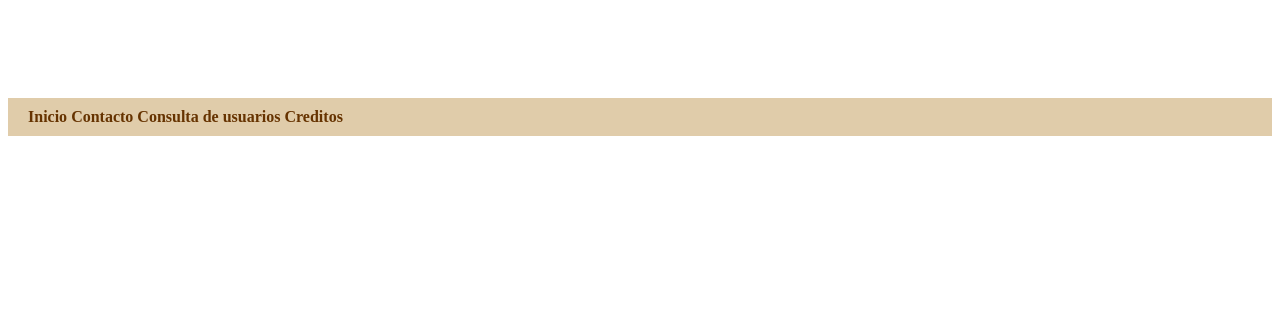
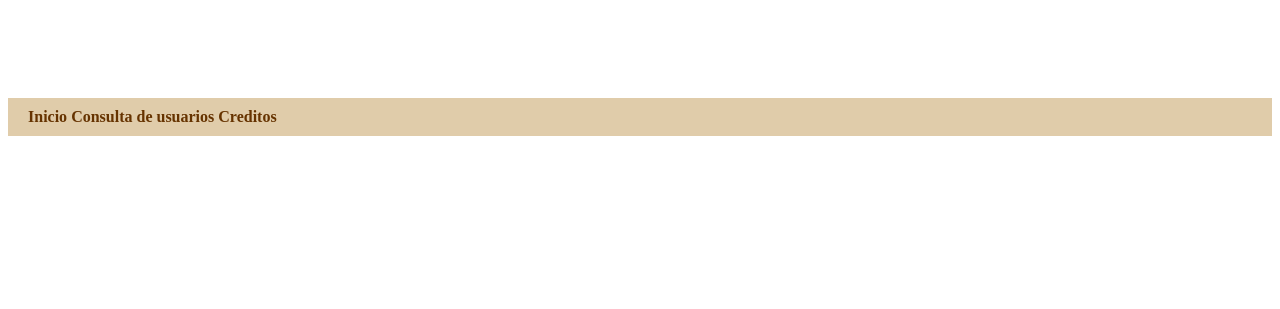
Before and after one commit to dannGarcam/3pdcamacho, a PHP site: page /contacto.php in a window 1280 px wide. Shown: the part 491-800 px from the top of the page. Run offline with PHP 8.4, Linux system fonts and the light colour scheme.

Commit message:
referencia

```diff
--- a/contacto.php
+++ b/contacto.php
@@ -18,9 +18,9 @@
 
 <div class="pie">
 	<a href="index.php">Inicio</a>
-	<a href="contacto.php">Contacto</a>
 	<a href="consulta.php">Consulta de usuarios</a>
 	<a href="creditos.php">Creditos</a>
+
 </div>
 </body>
 </html>
```
